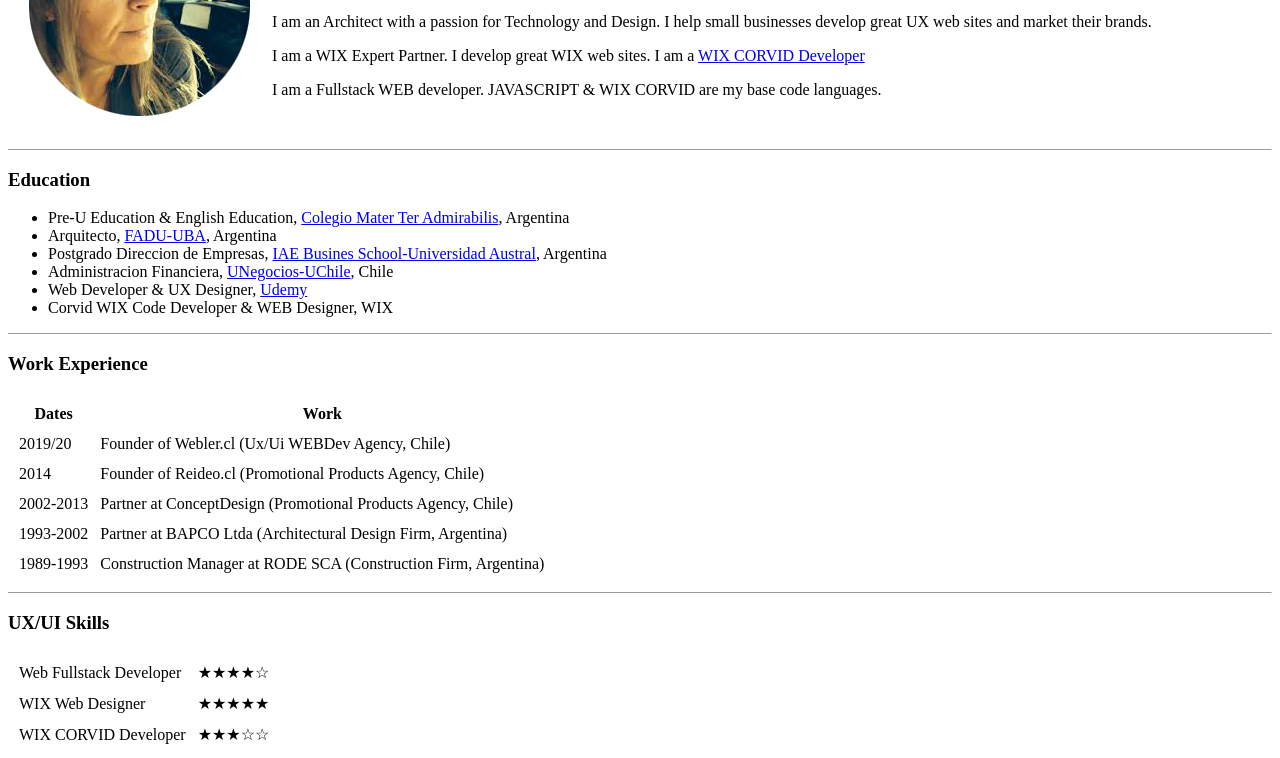
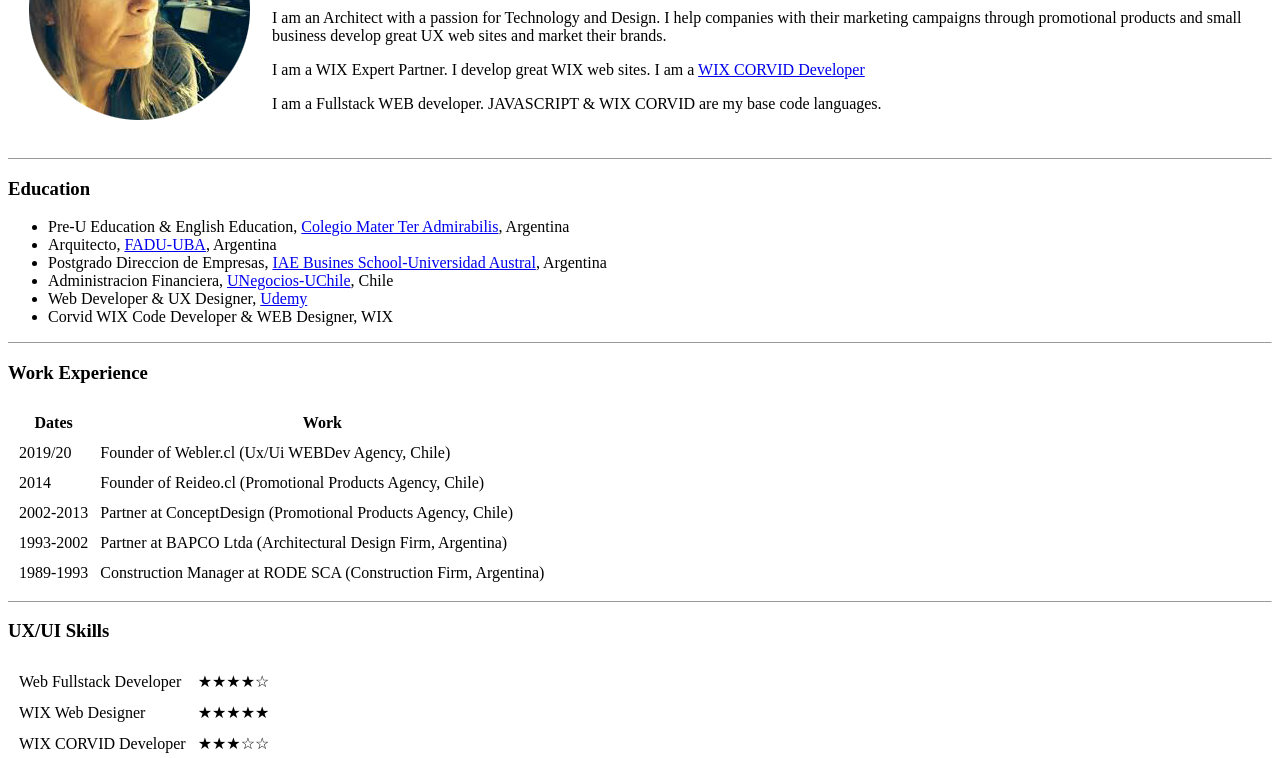
Before and after one commit to adelro/cv, a plain HTML site: page index.html in a window 1280 px wide. Shown: the part 134-892 px from the top of the page. Drawn offline with Linux system fonts and the light colour scheme.

Commit message:
Add files via upload

```diff
--- a/index.html
+++ b/index.html
@@ -10,7 +10,7 @@
         <td><img src="images/analia.jpg" alt="Analia Del Roscio"></td>
         <td><h1>Analia Del Roscio (@adelroscio)</h1>
         <p><em>WEB Developer & UX Designer.</em> <strong><a href="https://www.webler.cl">Webler</a> & <a href="https//www.reideo.cl">Reideo</a> CEO.</strong></p>
-        <p>I am an Architect with a passion for Technology and Design. I help small businesses develop great UX web sites and market their brands.</p>
+        <p>I am an Architect with a passion for Technology and Design. I help companies with their marketing campaigns through promotional products and small business develop great UX web sites and market their brands.</p>
         <p>I am a WIX Expert Partner. I develop great <a href="https://www.wix.com"></a>WIX web sites. I am a <a href="https://www.wix.com/corvid">WIX CORVID Developer</a></p>
         <p>I am a Fullstack WEB developer. JAVASCRIPT & WIX CORVID are my base code languages.</p></td>
       </tr>
```
